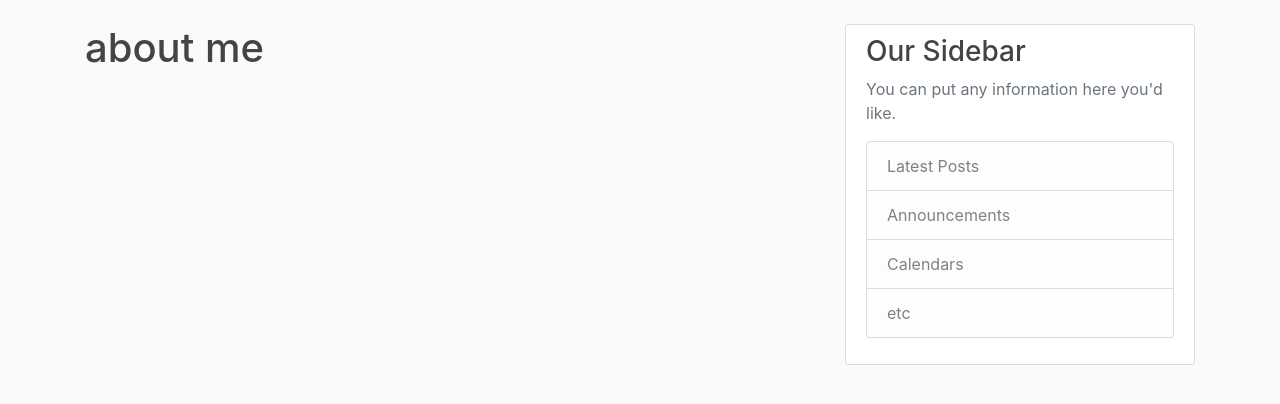
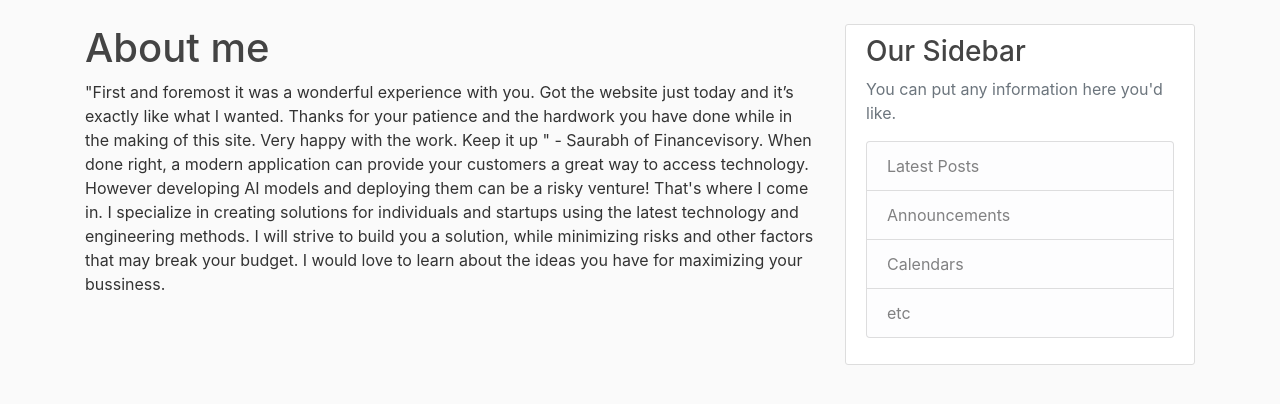
Before and after one commit to mrugankray/flask-blog, a Flask app: page /about in a window 1280 px wide. Shown: the part 56-460 px from the top of the page. Run offline with Flask 2, Linux system fonts and the light colour scheme; some libraries are stand-ins or nearby versions.

Commit message:
added profile in about.html

```diff
--- a/flaskblog/templates/about.html
+++ b/flaskblog/templates/about.html
@@ -1,4 +1,15 @@
 {% extends "layout.html" %}
 {% block content %}
-    <h1>about me</h1>
+    <h1>About me</h1>
+    <p>
+        "First and foremost it was a wonderful experience with you. Got the website just today and it’s exactly like what I wanted. Thanks for your patience and the hardwork you have done while in the making of this site. Very happy with the work. Keep it up " - Saurabh of Financevisory.
+
+        When done right, a modern application can provide your customers a great way to access technology.
+
+        However developing AI models and deploying them can be a risky venture!
+
+        That's where I come in. I specialize in creating solutions for individuals and startups using the latest technology and engineering methods. I will strive to build you a solution, while minimizing risks and other factors that may break your budget.
+
+        I would love to learn about the ideas you have for maximizing your bussiness.
+    </p>
 {% endblock content %}
```
